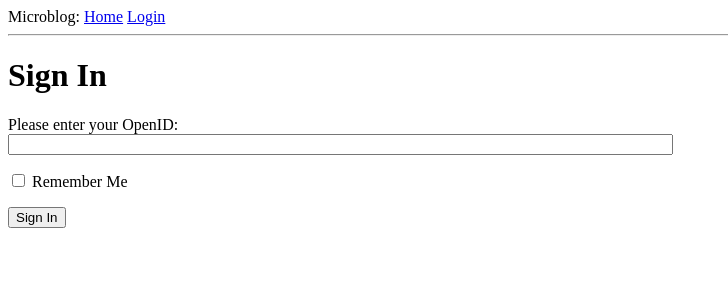
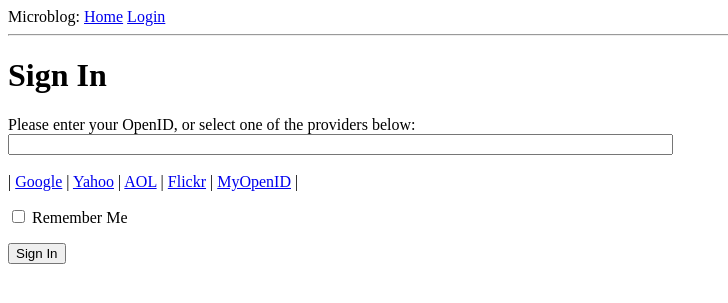
Before and after one commit to thtruo/microblog, a Flask app: page /login in a window 1280 px wide. Shown: the top 303 px of the page, without its empty margins (0-728 px from the left). Run offline with Flask 2, Linux system fonts and the light colour scheme.

Commit message:
field validation and dealing with openids

```diff
--- a/app/templates/login.html
+++ b/app/templates/login.html
@@ -2,12 +2,31 @@
 {% extends "base.html" %}
 
 {% block content %}
+<script type="text/javascript">
+function set_openid(openid, pr) {
+    var u = openid.search('<username>');
+    if (u != -1) {
+        // openid requires username
+        var user = prompt('Enter your ' + pr + ' username:');
+        openid = openid.substr(0,u) + user;
+    }
+    var form = document.forms['login'];
+    form.elements['openid'].value = openid;
+}
+</script>
+
 <h1>Sign In</h1>
 <form action="" method="post" name="login">
   {{form.hidden_tag()}} <!-- This template argument will get replaced with a hidden field that implements the CSRF prevention that we enabled in the config file. This field needs to be in all your forms if you have CSRF enabled. -->
   <p>
-    Please enter your OpenID:<br>
+    Please enter your OpenID, or select one of the providers below:<br>
     {{form.openid(size=80)}}<br>
+    {% for error in form.errors.openid %}
+    <span style="color:red;">{{error}}</span>
+    {% endfor %} <br>
+    | {% for pr in providers %}
+    <a href="javascript:set_openid('{{pr.url}}','{{pr.name}}');">{{pr.name}}</a> |
+    {% endfor %}
   </p>
   <p>{{form.remember_me}} Remember Me</p>
   <p><input type="submit" value="Sign In"></p>
--- a/app/views.py
+++ b/app/views.py
@@ -33,4 +33,5 @@ def login():
 
     return render_template('login.html',
                            title = 'Sign In',
-                           form = form)
+                           form = form,
+                           providers = app.config['OPENID_PROVIDERS'])
--- a/config.py
+++ b/config.py
@@ -1,2 +1,8 @@
 CSRF_ENABLED = True
 SECRET_KEY = 'you-will-never-guess'
+OPENID_PROVIDERS = [
+    { 'name': 'Google', 'url': 'https://www.google.com/accounts/o8/id' },
+    { 'name': 'Yahoo', 'url': 'https://me.yahoo.com' },
+    { 'name': 'AOL', 'url': 'http://openid.aol.com/<username>' },
+    { 'name': 'Flickr', 'url': 'http://www.flickr.com/<username>' },
+    { 'name': 'MyOpenID', 'url': 'https://www.myopenid.com' }]
```
Also changed, not shown: 2 other files.
